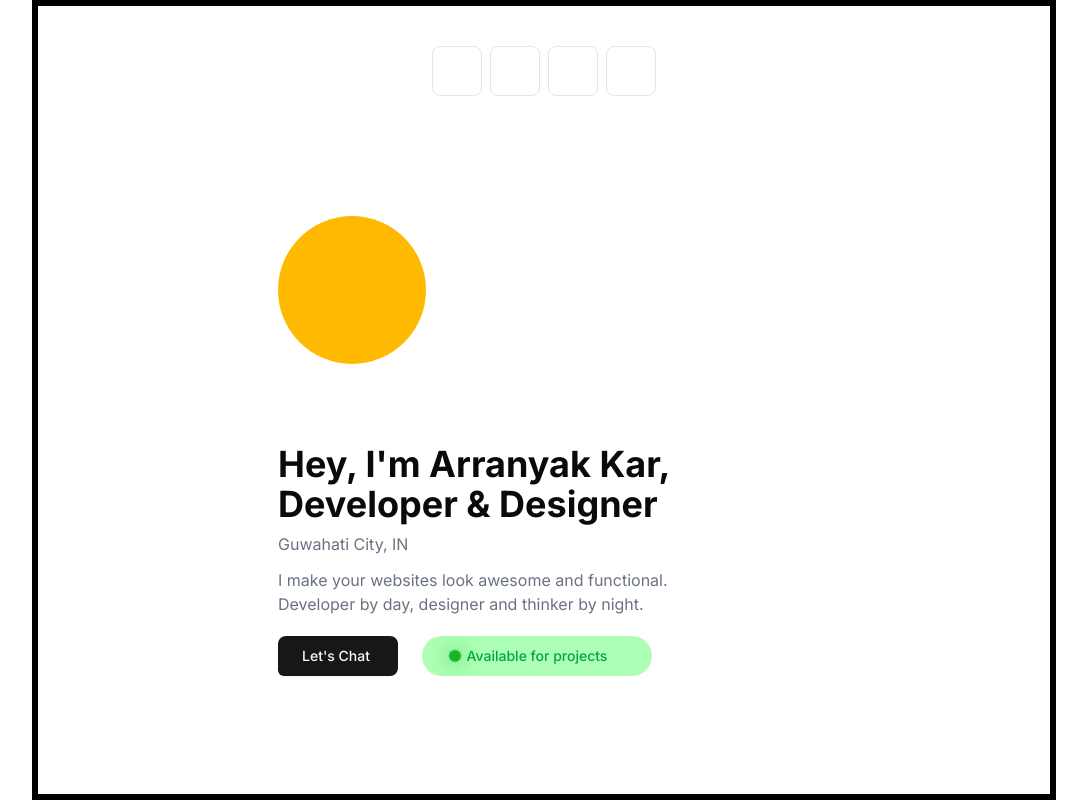
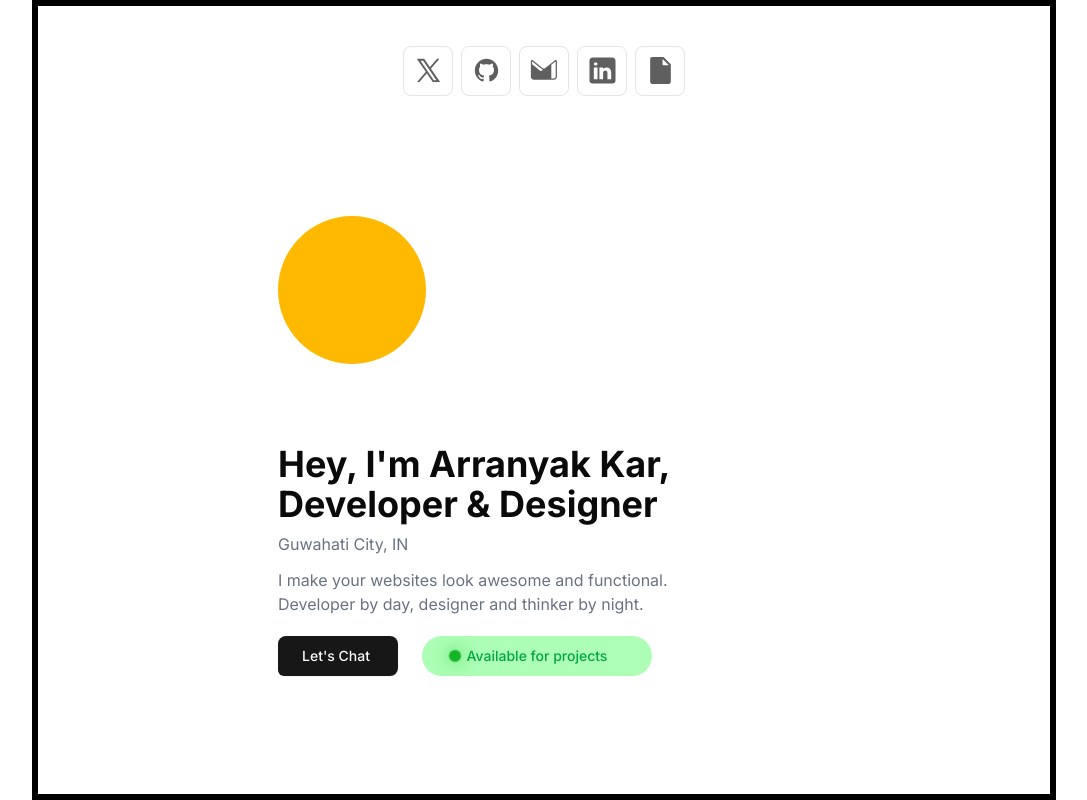
Before and after one commit to morgankar/morgan-kar-portfolio, a React (Vite) app: page / in a window 1280 px wide. Shown: the top 800 px of the page, without its empty margins (96-1183 px from the left). Built offline with nearby package versions, Linux system fonts and the light colour scheme.

Commit message:
Added All Icons in navbar

```diff
--- a/src/Navbar.tsx
+++ b/src/Navbar.tsx
@@ -3,10 +3,22 @@ import React from 'react'
 function Navbar() {
   return (
     <div className='m-auto text-center  flex justify-center items-center mt-10 mb-30 gap-2'>
-      <div className='card w-[50px] h-[50px] border rounded-md'></div>
-      <div className='card w-[50px] h-[50px] border rounded-md'></div>
-      <div className='card w-[50px] h-[50px] border rounded-md'></div>
-      <div className='card w-[50px] h-[50px] border rounded-md'></div>
+      <div className='card w-[50px] h-[50px] border rounded-md'>
+        <span><img className='m-auto mt-2' src="icon_x.svg" alt="x icon" /></span>
+      </div>
+      <div className='card w-[50px] h-[50px] border rounded-md'>
+         <span><img className='m-auto mt-1.5' src="icon_github.svg" alt="x icon" /></span>
+      </div>
+      <div className='card w-[50px] h-[50px] border rounded-md'>
+         <span><img className='m-auto mt-2' src="icon_mail.svg" alt="x icon" /></span>
+      </div>
+      <div className='card w-[50px] h-[50px] border rounded-md'>
+         <span><img className='m-auto mt-2' src="icon_linkedin.svg" alt="x icon" /></span>
+      </div>
+       <div className='card w-[50px] h-[50px] border rounded-md'>
+         <span><img className='m-auto mt-2' src="page.svg" alt="x icon" /></span>
+      </div>
+
     </div>
   )
 }
```
